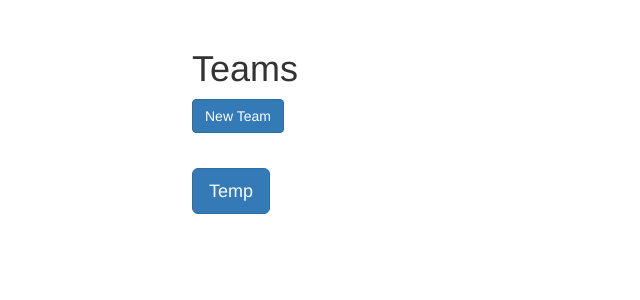
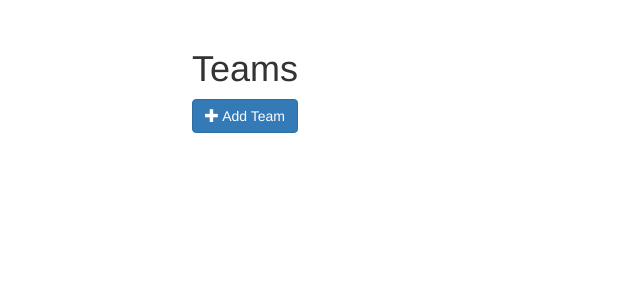
Before and after one commit to hi-5/cisweb, a PHP site: page / in a window 1280 px wide. Shown: the part 51-351 px from the top of the page, without its empty margins (0-640 px from the left). Run offline with PHP 8.4, Linux system fonts and the light colour scheme; data that the repository does not hold is empty; some libraries are stand-ins or nearby versions.

Commit message:
More work on teams and teammanager
Added modal and made formatting nicer.

```diff
--- a/pages/teams.php
+++ b/pages/teams.php
@@ -9,12 +9,12 @@
       <div class="col-md-8">
         <form role="form">
           <div class="form-group">
-            <button type="button" class="btn btn-primary" id="team-new-button">New Team</button>
+            <button type="button" class="btn btn-primary" id="team-new-button"><span class='glyphicon glyphicon-plus'></span> Add Team</button>
             <section id="teamField" class="hidden">
               <label>Team Name</label>
               <input name="name" class="form-control" id="team-name" placeholder="Team Name">
-              <button type="button" class="btn btn-primary" id="team-add-button">Add Team</button>
-              <button type="button" class="btn btn-danger" id="team-cancel-button">Cancel</button>
+              <button type="button" class="btn btn-success" id="team-add-button"><span class='glyphicon glyphicon-plus'></span> Add Team</button>
+              <button type="button" class="btn btn-danger" id="team-cancel-button"><span class='glyphicon glyphicon-remove-circle'></span> Cancel</button>
             </section>
           </div>
         </form>
@@ -31,25 +31,21 @@
   </div>
 </div>
 
-<!-- Button trigger modal -->
-<button class="btn btn-primary btn-lg" data-toggle="modal" data-target="#confirm-del-modal">
-  Temp
-</button>
-
 <!-- Modal -->
 <div class="modal fade" id="confirm-del-modal" tabindex="-1" role="dialog" aria-labelledby="myModalLabel" aria-hidden="true">
+  <span class="hidden" id="delete-id"></span>
   <div class="modal-dialog">
     <div class="modal-content">
       <div class="modal-header">
         <button type="button" class="close" data-dismiss="modal" aria-hidden="true">&times;</button>
-        <h4 class="modal-title" id="myModalLabel">Modal title</h4>
+        <h4 class="modal-title" id="myModalLabel">Delete Team?</h4>
       </div>
       <div class="modal-body">
-        ...
+        Are you sure you want to delete this team from the database? Doing so will also remove any association any athletes had to this team.
       </div>
       <div class="modal-footer">
-        <button type="button" class="btn btn-default" data-dismiss="modal">Close</button>
-        <button type="button" class="btn btn-primary">Save changes</button>
+        <button id="delete-team-btn" type="button" class="btn btn-danger">Delete</button>
+        <button type="button" class="btn btn-default" data-dismiss="modal">Cancel</button>
       </div>
     </div>
   </div>
@@ -69,13 +65,14 @@
     $("#team-new-button").click(showForm);
     $("#team-cancel-button").click(showForm);
     $("#team-add-button").click(addTeam);
+    $("#delete-team-btn").click(deleteTeam);
     $(document).on('click', ".edit-btn", function() {
       var id = $(this).closest("tr").attr("id");
       displayEdit(id);
     });
     $(document).on('click', ".del-btn", function() {
       var id = $(this).closest("tr").attr("id");
-      deleteTeam(id);
+      deleteModal(id);
     });
     $(document).on('click', ".change-btn", function() {
       var id = $(this).closest("tr").attr("id");
@@ -99,16 +96,16 @@
           var table = "<table class='table'>";
           for (var i = 0; i < result.length; i++) {
             table += "<tr id='" + result[i].t_id  + "'>"
-                  + "<td><a href='#'>" + result[i].t_description + "</a></td>"
+                  + "<td><a href='#'>" + result[i].t_name + "</a></td>"
                   + "<td class='hidden'><input name='name' class='form-control'></td>"
                   + "<td><button type='button' class='btn btn-default btn-sm edit-btn'>"
-                  + "<span class='glyphicon glyphicon-edit'></span></button>"
+                  + "<span class='glyphicon glyphicon-edit'></span> Edit</button> "
                   + "<button type='button' class='btn btn-danger btn-sm del-btn'>"
-                  + "<span class='glyphicon glyphicon-remove'></span></button></td>"
+                  + "<span class='glyphicon glyphicon-remove'></span> Delete</button></td>"
                   + "<td class='hidden'><button type='button' class='btn btn-success btn-sm change-btn'>"
-                  + "<span class='glyphicon glyphicon-ok-circle'></span></button>"
+                  + "<span class='glyphicon glyphicon-ok-circle'></span> Confirm</button> "
                   + "<button type='button' class='btn btn-danger btn-sm cancel-btn'>"
-                  + "<span class='glyphicon glyphicon-remove-circle'></span></button></td>"
+                  + "<span class='glyphicon glyphicon-remove-circle'></span> Cancel</button></td>"
                   + "</tr>";
           }
           table += "</table>";
@@ -165,6 +162,7 @@
     $("#" + id).children('td').eq(3).toggleClass("hidden");
   }
 
+  //changes the team with id to the value within the corresponding teams input box.
   function editTeam( id ) {
     var n = $("#" + id).children('td').eq(1).children('input').val();
     $.ajax({
@@ -186,8 +184,19 @@
     });
   }
 
+  function deleteModal( id ) {
+    $("#confirm-del-modal").modal('show');
+    $("#delete-id").html( id );
+
+  }
+
   //Deletes the team where id = t_id
-  function deleteTeam ( id ) {
+  //The id is retreived from the span in the modal which is set to the id of the target team
+  // when a deleteModal function is called.
+  function deleteTeam () {
+    var id = $("#delete-id").html();
+    $("#delete-id").html("");
+    $("#confirm-del-modal").modal('hide');
     $.ajax({
       type     : 'POST',
       url      : 'php/teammanager.php',
--- a/php/teammanager.php
+++ b/php/teammanager.php
@@ -31,7 +31,7 @@ function sendTeamList() {
 
 	global $sql;
 
-	$query = "SELECT t_id, t_description FROM teams";
+	$query = "SELECT t_id, t_name FROM teams";
 
 	$result = mysqli_query($sql, $query);
 
@@ -51,7 +51,7 @@ function addTeam($args) {
 
 	global $sql;
 
-	$query = "INSERT INTO teams (t_description) VALUES ('$args')";
+	$query = "INSERT INTO teams (t_name) VALUES ('$args')";
 
 	mysqli_query($sql, $query);
 
@@ -75,7 +75,7 @@ function deleteTeam($args) {
 function updateTeam($args, $name) {
   global $sql;
 
-  $query = "UPDATE teams SET t_description = ('$name') WHERE t_id = ('$args')";
+  $query = "UPDATE teams SET t_name = ('$name') WHERE t_id = ('$args')";
 
   mysqli_query($sql, $query);
 
```
